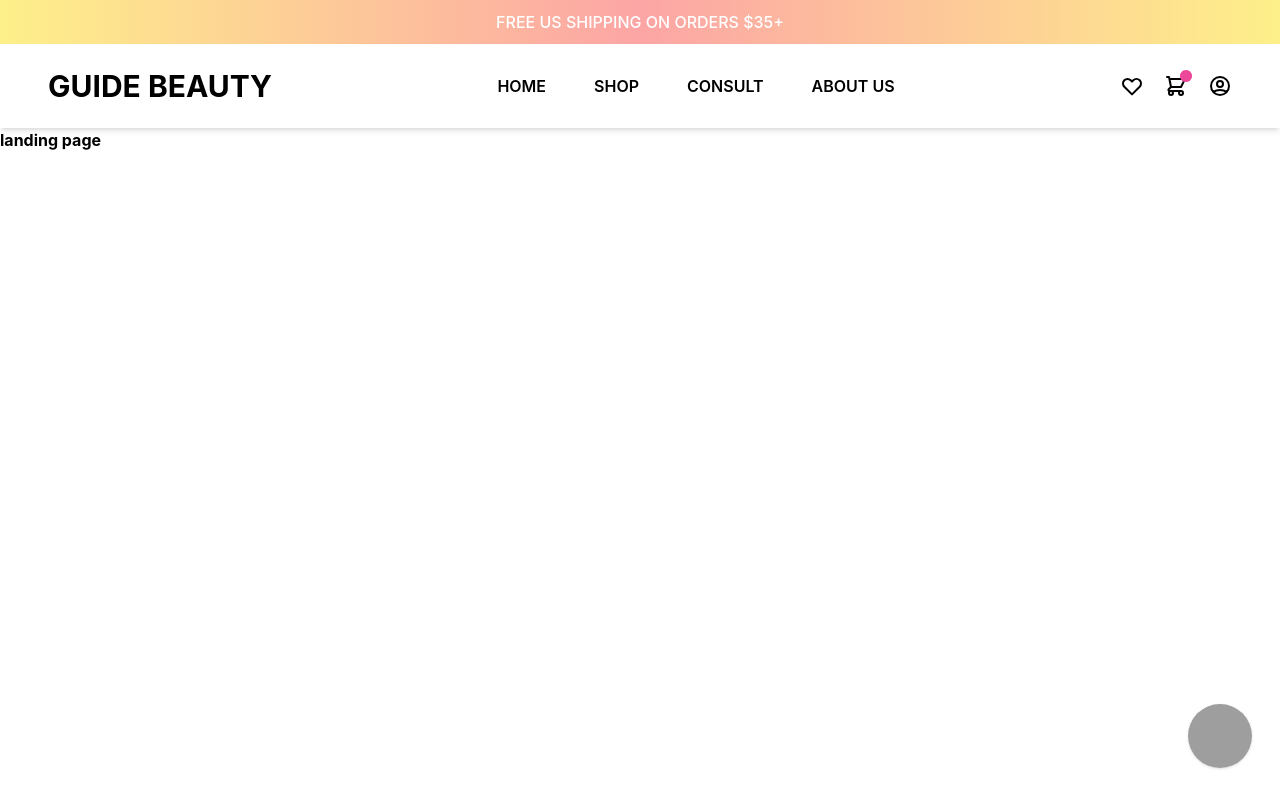
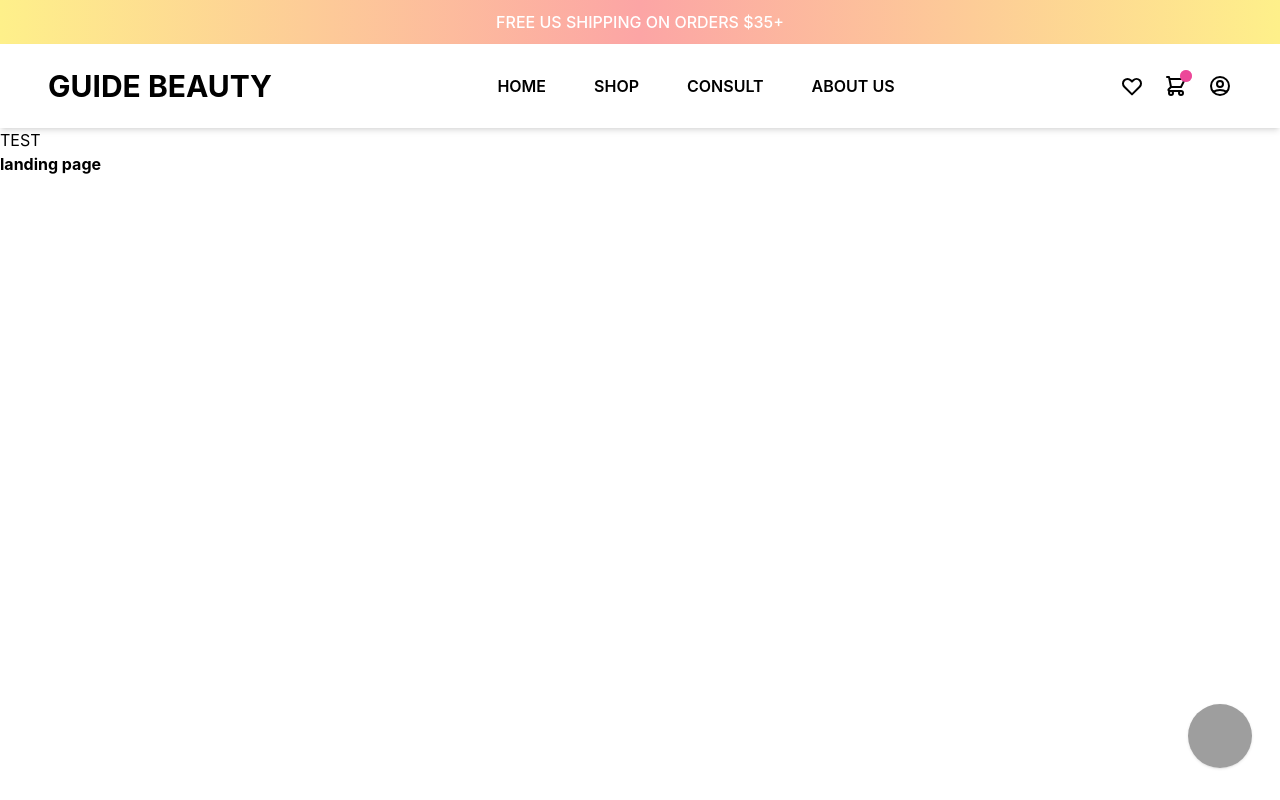
Before and after one commit to Agoodsamaritan/Beau-Assist-Frontend, a React (Create React App) app: page / in a window 1280 px wide. Built offline with nearby package versions, Linux system fonts and the light colour scheme; grey boxes are pictures that could not be loaded.

Commit message:
tailwind aspect ratio added

```diff
--- a/package.json
+++ b/package.json
@@ -36,6 +36,7 @@
     ]
   },
   "devDependencies": {
+    "@tailwindcss/aspect-ratio": "^0.4.2",
     "tailwindcss": "^3.2.7"
   }
 }
--- a/src/App.js
+++ b/src/App.js
@@ -1,14 +1,15 @@
 //import logo from './logo.svg';
 import './App.css';
 import Navbar from './components/Navbar';
+import Products from './components/Products';
 
 export default function App() {
   return (
     <div>
       <Navbar />
-    <h1 className="text-md font-bold ">
-      landing page
-    </h1>
+      <Products />
+      <h1 className="text-md font-bold ">landing page</h1>
+
     </div>
 
 
--- a/src/components/Navbar.js
+++ b/src/components/Navbar.js
@@ -72,7 +72,6 @@ return (
         <path stroke-linecap="round" stroke-linejoin="round" stroke-width="2" d="M4 6h16M4 12h16M4 18h16" />
         </svg>
         </a>
-
       </nav>
 
     </section>
--- /dev/null
+++ b/src/components/Products.js
@@ -0,0 +1,13 @@
+
+
+export default function Products() {
+
+return (
+<>
+
+<h1>TEST</h1>
+
+</>
+
+    );
+}
```
Also changed, not shown: tailwind.config.js (+6 -1 lines), src/components/acc.png (deleted), 1 other file (tests, documents, lock files or other folders).
